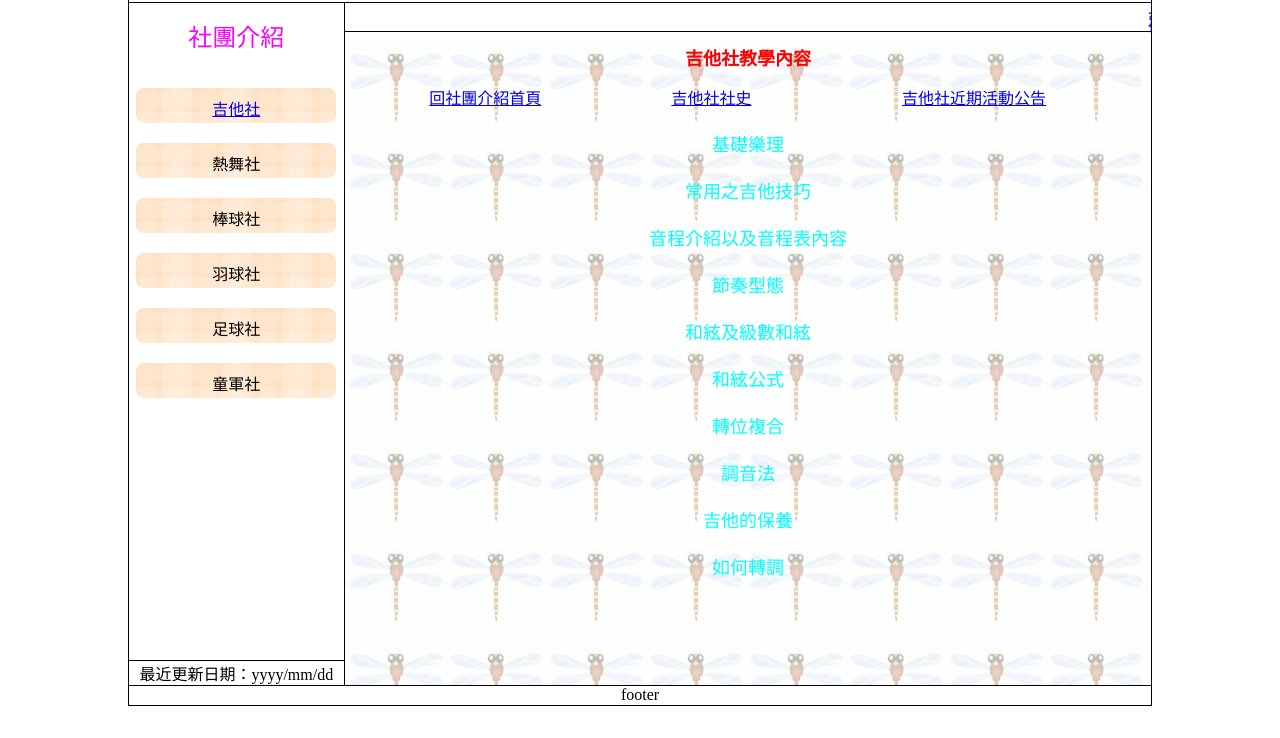
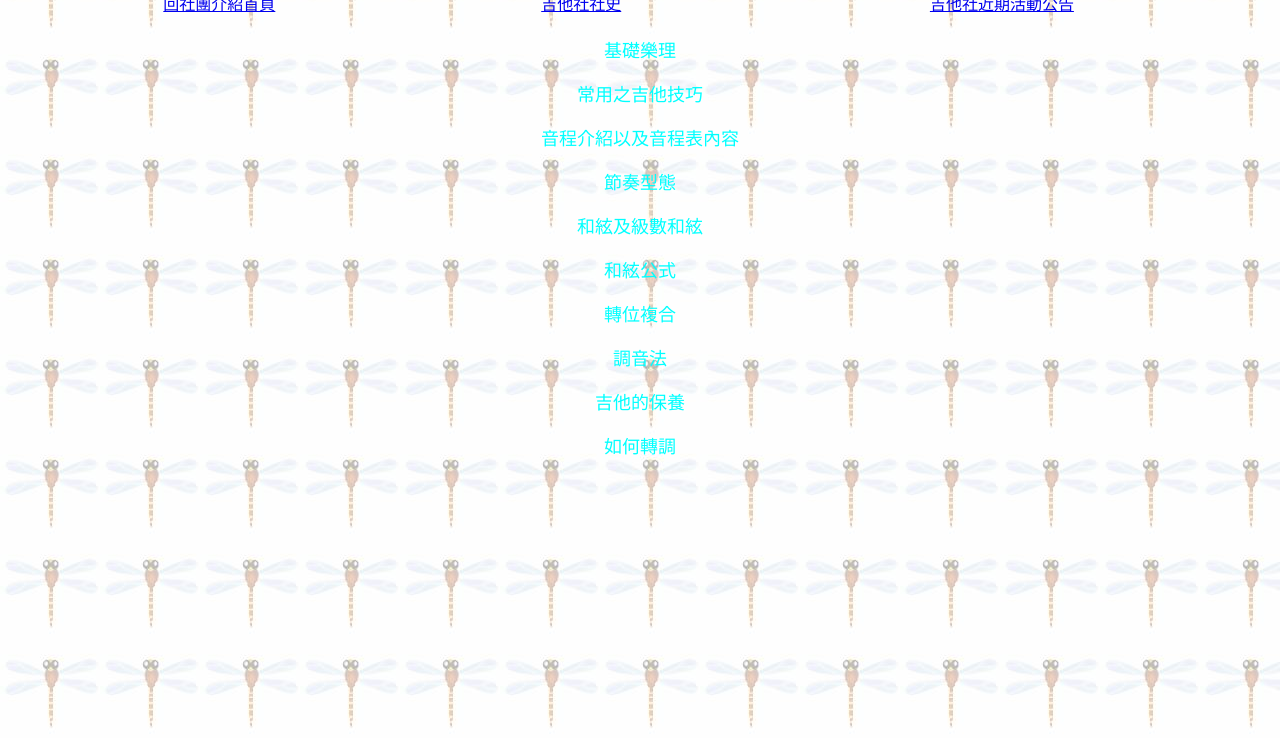
Before and after one commit to yy3p9tw/2025_PHP_work, a PHP site: page /guitar_learning.html in a window 1280 px wide. Shown: the part 62-800 px from the top of the page. Run offline with PHP 8.4, Linux system fonts and the light colour scheme.

Commit message:
丙級練習題製作再次修改

```diff
--- a/丙級練習/wed18/css/learning.css
+++ b/丙級練習/wed18/css/learning.css
@@ -8,6 +8,7 @@ h1{
 text-align: center;
 font-size: 18px;
 color: #ff0000;
+font-family: "標楷體";
 }
 table{
     width: 100%;
@@ -15,9 +16,14 @@ table{
 }
 td{
 text-align: center;
+font-family: "標楷體";
 }
-pre{
+pre,p{
     font-size: 18px;
     color: #00ffff;
     text-align: center;
+    font-family: "標楷體";
 }
+.p:hover{color: lightcoral;
+
+}
--- a/丙級練習/wed18/guitar_history.html
+++ b/丙級練習/wed18/guitar_history.html
@@ -12,7 +12,7 @@
     <h1>吉他社社史</h1>
     <table>
         <tr>
-            <td><a href="../wed18/index.html">回社團介紹首頁</a></td>
+            <td><a href="../wed18/index.html" target="_top">回社團介紹首頁</a></td>
             <td><a href="../wed18/guitar_event.html">吉他社近期活動公告</a></td>
             <td><a href="../wed18/guitar_learning.html">吉他社教學內容</a></td>
         </tr>
--- a/丙級練習/wed18/guitar_learning.html
+++ b/丙級練習/wed18/guitar_learning.html
@@ -4,65 +4,40 @@
 <head>
     <meta charset="UTF-8">
     <meta name="viewport" content="width=device-width, initial-scale=1.0">
-    <title>國立科技高中─校園社團介紹網</title>
-    <link rel="stylesheet" href="./css/index.css">
-
-    <style>
-
-    </style>
+    <title>吉他社教學內容</title>
+    <link rel="stylesheet" href="./css/learning.css">
 </head>
 
 <body>
-    <!-- header -->
-    <header class="header">
-        <div class="header-box">
-            <a href="./index.html">
-                <img src="./images/logo.png" alt="國立科技高中校園社團介紹網">
-            </a>
-        </div>
-    </header>
-    <!-- container -->
-    <div class="container">
-        <!-- container-left -->
-        <div class="container-left">
-            <!-- cl-top -->
-            <div class="cl-top">
-                <!-- title -->
-                <div class="cl-title">社團介紹 </div>
-                <!-- content -->
-                <div class="cl-content">
-                    <div><a href="./guitar_history.html">吉他社</a> </div>
-                    <div>熱舞社 </div>
-                    <div>棒球社 </div>
-                    <div>羽球社 </div>
-                    <div>足球社 </div>
-                    <div>童軍社</div>
-                </div>
-            </div>
-            <!-- cl-bottom -->
-            <div class="cl-bottom">
-                最近更新日期：yyyy/mm/dd
-            </div>
+    <h1>吉他社教學內容</h1>
+    <table>
+        <tr>
+            <td><a href="../wed18/index.html" target="_top">回社團介紹首頁</a></td>
+            <td><a href="../wed18/guitar_history.html">吉他社社史</a></td>
+            <td><a href="../wed18/guitar_event.html">吉他社近期活動公告</a></td>
+        </tr>
+    </table>
+    <p class="p">基礎樂理</p>
 
-        </div>
-        <!-- container-right -->
-        <div class="container-right">
-            <!-- cr-top -->
-            <div class="cr-top">
-                <marquee behavior="" direction="">歡迎光臨校園社團介紹網，參觀後請支持社團活
-                    動並熱烈參與 </marquee>
-            </div>
-            <!-- cr-bottom -->
-            <div class="cr-bottom">
-                <iframe src="./learning.html" frameborder="0"></iframe>
-            </div>
+    <p class="p">常用之吉他技巧</p>
 
-        </div>
-    </div>
-    <!-- footer -->
-    <footer class="footer">
-        footer
-    </footer>
+    <p class="p">音程介紹以及音程表內容</p>
+
+    <p class="p">節奏型態</p>
+
+    <p class="p">和絃及級數和絃</p>
+
+    <p class="p">和絃公式</p>
+
+    <p class="p">轉位複合</p>
+
+    <p class="p">調音法</p>
+
+    <p class="p">吉他的保養</p>
+
+    <p class="p">如何轉調</p>
+    </pre>
+
 </body>
 
 </html>
--- a/丙級練習/wed18/index.html
+++ b/丙級練習/wed18/index.html
@@ -31,7 +31,7 @@
                 <div class="cl-title"><p>社團介紹</p> </div>
                 <!-- content -->
                 <div class="cl-content">
-                    <div><a href="./guitar_history.html">吉他社</a> </div>
+                    <div><a href="./guitar_history.html" target="myIframe">吉他社</a> </div>
                     <div>熱舞社 </div>
                     <div>棒球社 </div>
                     <div>羽球社 </div>
@@ -54,7 +54,7 @@
             </div>
             <!-- cr-bottom -->
             <div class="cr-bottom">
-                <iframe src="./main.html" frameborder="0"></iframe>
+                <iframe src="./main.html" frameborder="0" name="myIframe"></iframe>
             </div>
 
         </div>
--- a/丙級練習/wed18/learning.html
+++ /dev/null
@@ -1,43 +0,0 @@
-<!DOCTYPE html>
-<html lang="en">
-
-<head>
-    <meta charset="UTF-8">
-    <meta name="viewport" content="width=device-width, initial-scale=1.0">
-    <title>吉他社教學內容</title>
-    <link rel="stylesheet" href="./css/learning.css">
-</head>
-
-<body>
-    <h1>吉他社教學內容</h1>
-    <table>
-        <tr>
-            <td><a href="../wed18/index.html">回社團介紹首頁</a></td>
-            <td><a href="../wed18/guitar_event.html">吉他社社史</a></td>
-            <td><a href="../wed18/guitar_learning.html">吉他社近期活動公告</a></td>
-        </tr>
-    </table>
-    <pre>基礎樂理
-
-常用之吉他技巧
-
-音程介紹以及音程表內容
-
-節奏型態
-
-和絃及級數和絃
-
-和絃公式
-
-轉位複合
-
-調音法
-
-吉他的保養
-
-如何轉調
-</pre>
-
-</body>
-
-</html>
```
Also changed, not shown: 丙級練習/wed18/css/history.css (+32 -12 lines), 丙級練習/wed18/css/main.css (+12 -6 lines), 丙級練習/wed18/guitar_event.html (+47 -43 lines), 丙級練習/wed18/main.html (+9 -7 lines).
